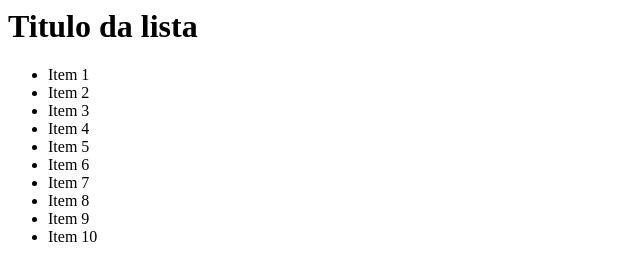
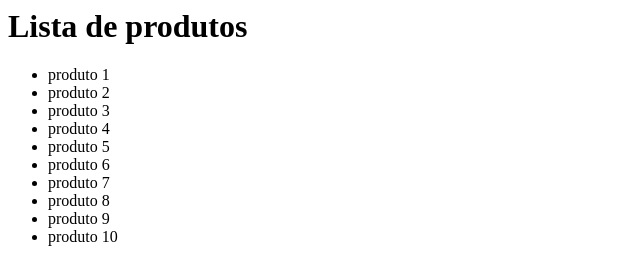
Before and after one commit to MatheusHegedus/meu-site, a plain HTML site: page index.html in a window 1280 px wide. Shown: the whole page, without its empty margins (0-640 px from the left). Drawn offline with Linux system fonts and the light colour scheme.

Commit message:
trocando item por produto.

```diff
--- a/index.html
+++ b/index.html
@@ -3,18 +3,18 @@
 <meta charset="utf-8" />
 </head>
 <body>
-	<h1>Titulo da lista</h1>
+	<h1>Lista de produtos</h1>
 	<ul>
-		<li>Item 1</li>
-		<li>Item 2</li>
-		<li>Item 3</li>
-		<li>Item 4</li>
-		<li>Item 5</li>
-		<li>Item 6</li>
-		<li>Item 7</li>
-		<li>Item 8</li>
-		<li>Item 9</li>
-		<li>Item 10</li>
+		<li>produto 1</li>
+		<li>produto 2</li>
+		<li>produto 3</li>
+		<li>produto 4</li>
+		<li>produto 5</li>
+		<li>produto 6</li>
+		<li>produto 7</li>
+		<li>produto 8</li>
+		<li>produto 9</li>
+		<li>produto 10</li>
 	</ul>
 </body>
 
```
